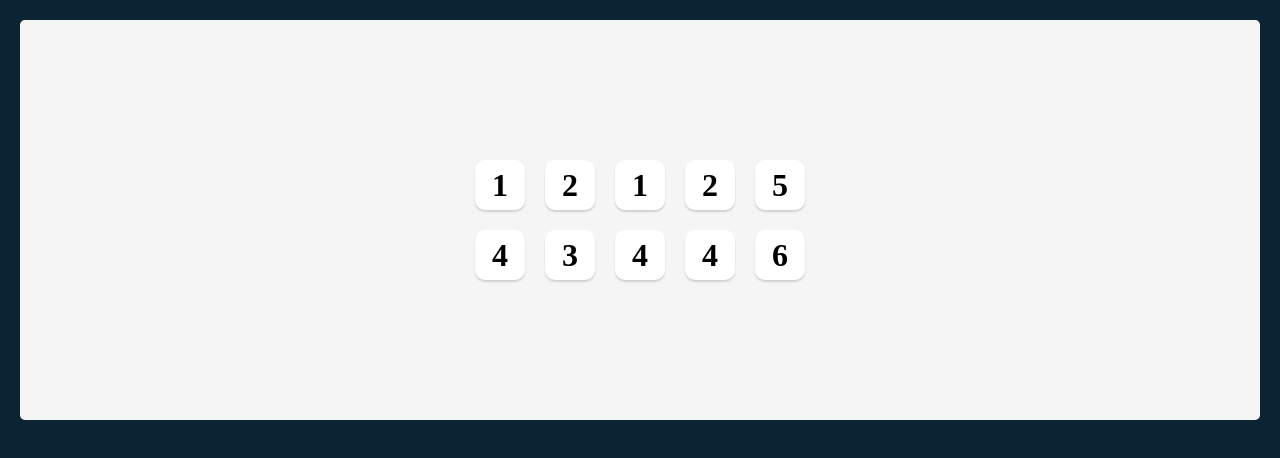
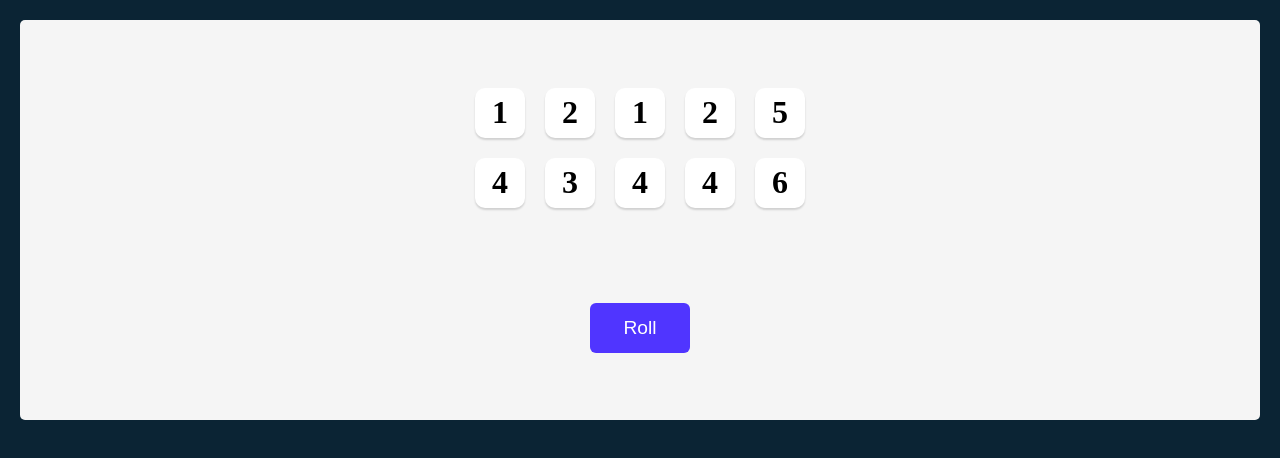
Before and after one commit to FrancescoSciab/Tenzies, a Next.js app in the folder tenzies-app/: page / in a window 1280 px wide. Shown: the top 458 px of the page. Built offline with nearby package versions, Linux system fonts and the light colour scheme.

Commit message:
button css + button operation

```diff
--- a/tenzies-app/src/pages/_app.js
+++ b/tenzies-app/src/pages/_app.js
@@ -17,11 +17,18 @@ export default function App() {
 
   const diceElements = dice.map(die => <Die value={die} />)
 
+  function rollDice() {
+    setDice(allNewDice())
+  }
+
   return (
     <main>
       <div className='dice-container'>
         {diceElements}
       </div>
+
+      <button className='roll-dice' onClick={rollDice}>Roll</button>
+
     </main>
   )
 }
--- a/tenzies-app/src/styles/globals.css
+++ b/tenzies-app/src/styles/globals.css
@@ -17,7 +17,7 @@ main {
   border-radius: 5px;padding: 20px;
   display: flex;
   flex-direction: column;
-  justify-content: center;
+  justify-content: space-around;
   align-items: center;
 }
 
@@ -42,3 +42,23 @@ main {
 .die-num {
   font-size: 2rem;
 }
+
+.roll-dice {
+  height: 50px;
+  width: 100px;
+  border: none;
+  border-radius: 6px;
+  background-color: #5035FF;
+  color: white;
+  font-size: 1.2rem;
+  font-family: 'Karla', sans-serif;
+  cursor: pointer;
+}
+
+.roll-dice:focus {
+  outline: none;
+}
+
+.roll-dice:active {
+  box-shadow: inset 5px 5px 10px -3px rgba(0, 0, 0, 0.7);
+}
```
